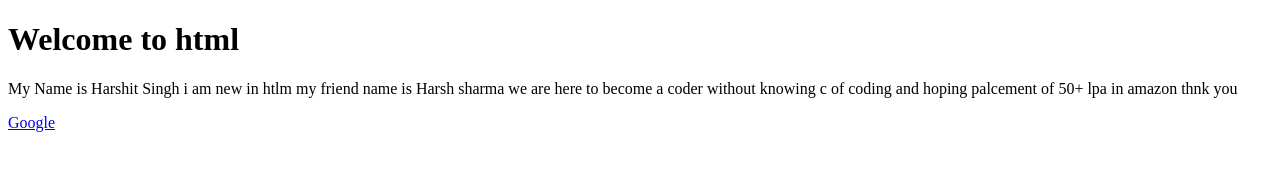
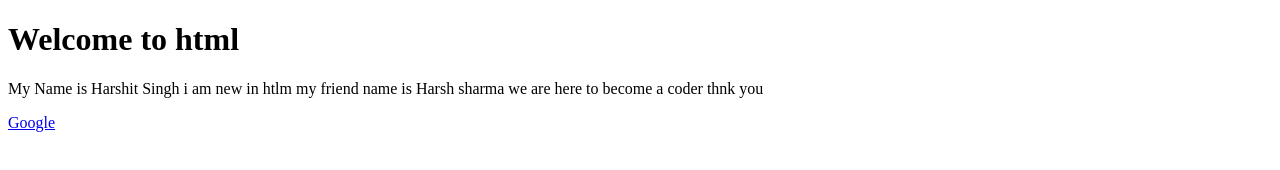
Before and after one commit to harshitsinghx/HTML-CSE18, a plain HTML site: page index.html in a window 1280 px wide. Drawn offline with Linux system fonts and the light colour scheme.

Commit message:
initial commit

```diff
--- a/index.html
+++ b/index.html
@@ -9,8 +9,7 @@
     <h1>Welcome to html</h1>
     <p>My Name is Harshit Singh i am new in htlm
         my friend name is Harsh sharma
-    we are here to become a coder without knowing c of coding
-    and hoping palcement of 50+ lpa in amazon thnk you </p>
+    we are here to become a coder thnk you </p>
     <a href="https://www.google.com"> Google</a>
 </body>
 </html>
```
